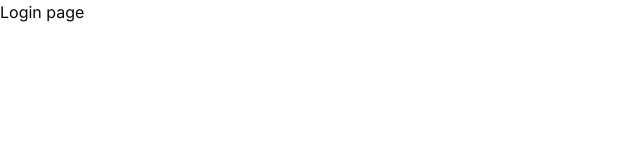
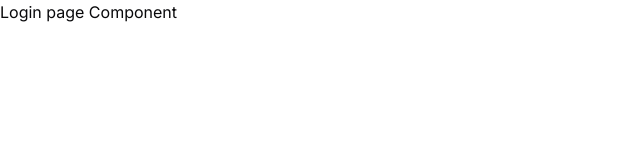
Before and after one commit to sam1322/twitch-clone-frontend, a Next.js app: page /login in a window 1280 px wide. Shown: the top 160 px of the page, without its empty margins (0-640 px from the left). Built offline with nearby package versions, Linux system fonts and the light colour scheme.

Commit message:
minor change

```diff
--- a/src/app/login/page.tsx
+++ b/src/app/login/page.tsx
@@ -5,7 +5,7 @@ interface pageProps {
 }
 
 const page: FC<pageProps> = ({}) => {
-  return <div>Login page</div>
+  return <div>Login page Component</div>
 }
 
 export default page
```
